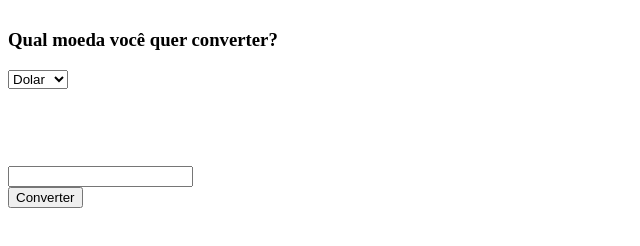
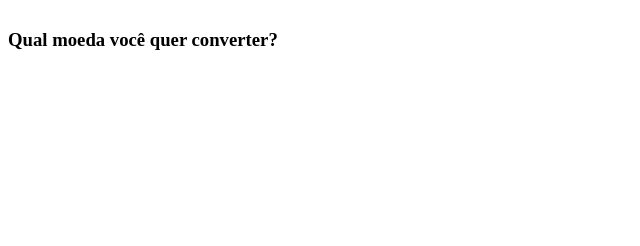
Before and after one commit to alisouzr/ConversorMoedas, a plain HTML site: page index.html in a window 1280 px wide. Shown: the part 408-654 px from the top of the page, without its empty margins (0-640 px from the left). Drawn offline with Linux system fonts and the light colour scheme.

Commit message:
Update HTML

```diff
--- a/index.html
+++ b/index.html
@@ -9,14 +9,5 @@
         src="https://www.alura.com.br/assets/img/imersoes/dev-2021/logo-imersao-conversor-de-moedas.svg"
         class="page-logo" alt=""><br><br>
     <h3 class="tipoMoeda">Qual moeda você quer converter?</h3>
-    <select id="tipoMoeda">
-        <option value="USD">Dolar</option>
-        <option value="EUR">Euro</option>
-        <option value="IENE">Iene</option>
-        <option value="BTC">Bitcon</option>
-    </select><br><br>
-    <h3 style="color:white;" class="moeda">Insira o valor para converter</h3>
-    <input type="number" id="valor" size="2" /><br>
-    <button type="submit" onclick="Converter()">Converter</button>
-    <h2 id="resultado"></h2>
+
 </div>
```
